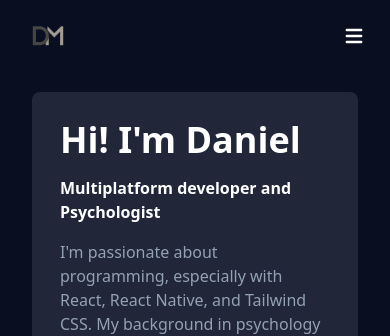
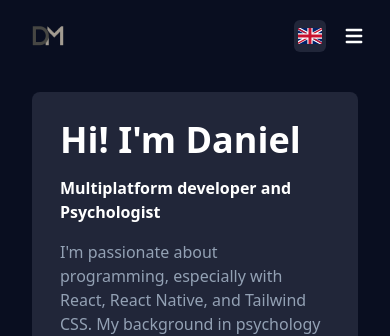
Before and after one commit to danimg0/portfolio, a React (Vite) app: page / in a window 390 px wide. Shown: the top 336 px of the page. Built offline with nearby package versions, Linux system fonts and the light colour scheme.

Commit message:
Switch de lenguaje fix en movil

```diff
--- a/src/components/Header.tsx
+++ b/src/components/Header.tsx
@@ -1,9 +1,8 @@
-import { useState, useEffect } from "react"; // Importa useEffect
+import { useState, useEffect } from "react";
 import { HiMenu, HiX } from "react-icons/hi";
 import LanguageSwitcher from "./LanguageSwitcher";
-import { useTranslation } from "react-i18next"; // 1. Importa el hook
+import { useTranslation } from "react-i18next";
 
-// 2. Define la estructura de datos para la navegación
 const navItems = [
   { key: "home", sectionId: "section1" },
   { key: "about", sectionId: "section2" },
@@ -12,75 +11,75 @@ const navItems = [
 ];
 
 const Header = () => {
-  const { t } = useTranslation(); // 3. Llama al hook
+  const { t } = useTranslation();
   const [isOpen, setIsOpen] = useState(false);
   const [color, setColor] = useState(false);
 
-  // NOTA: Es mejor usar useEffect para añadir y limpiar el event listener.
   useEffect(() => {
     const changeColor = () => {
-      if (window.scrollY >= 90) {
-        setColor(true);
-      } else {
-        setColor(false);
-      }
+      setColor(window.scrollY >= 90);
     };
     window.addEventListener("scroll", changeColor);
-    // Limpia el listener cuando el componente se desmonte
     return () => {
       window.removeEventListener("scroll", changeColor);
     };
-  }, []); // El array vacío asegura que esto solo se ejecute una vez
+  }, []);
 
   return (
     <div
       className={`fixed top-0 z-50 w-full ${
-        color && "shadow-md"
-      } bg-background`}
+        color ? "shadow-md" : ""
+      } bg-background transition-shadow duration-300`}
     >
       <div className="flex items-center justify-between px-6 py-3 md:px-40">
+        {/* ====== LOGO (Left Side) ====== */}
         <img
           src="/logo.png"
           alt="Logo"
           className="w-12 h-12 cursor-pointer"
           onClick={() => document.getElementById("section1")?.scrollIntoView()}
         />
-        <button
-          type="button"
-          className="ml-4 text-text-primary md:hidden"
-          onClick={() => setIsOpen((prev) => !prev)}
-        >
-          {isOpen ? <HiX size={24} /> : <HiMenu size={24} />}
-        </button>
-        {/* ====== Desktop navigation ====== */}
+
+        {/* ====== CONTROLS (Right Side) ====== */}
+        <div className="flex items-center gap-x-4">
+          {/* -- Desktop Navigation -- */}
           <nav className="hidden md:flex gap-x-4 items-center">
             {navItems.map((item) => (
               <p
-              key={item.key} // Usa una key única
-              className="text-text-primary hover:text-accent cursor-pointer"
+                key={item.key}
+                className="text-text-primary hover:text-accent cursor-pointer transition-colors"
                 onClick={() => {
                   document.getElementById(item.sectionId)?.scrollIntoView();
                 }}
               >
-              {/* 4. Traduce usando la clave del objeto */}
                 {t(`header.nav.${item.key}`)}
               </p>
             ))}
-          {/* LanguageSwitcher se mueve fuera del nav para un mejor layout */}
           </nav>
-        <div className="hidden md:block">
+
+          {/* -- Language Switcher (Visible on all screen sizes) -- */}
           <LanguageSwitcher />
+
+          {/* -- Mobile Hamburger Button -- */}
+          <button
+            type="button"
+            className="text-text-primary md:hidden"
+            onClick={() => setIsOpen((prev) => !prev)}
+            aria-label="Toggle menu"
+          >
+            {isOpen ? <HiX size={24} /> : <HiMenu size={24} />}
+          </button>
         </div>
       </div>
 
-      {/* ====== Mobile dropdown ====== */}
+      {/* ====== MOBILE DROPDOWN (Navigation links only) ====== */}
       <div
         className={
-          `absolute bg-background top-full w-full bg-surface overflow-hidden transition-all duration-300 ease-out ` +
-          (isOpen ? "max-h-60" : "max-h-0")
+          `absolute bg-background top-full w-full overflow-hidden transition-all duration-300 ease-out ` +
+          (isOpen ? "max-h-60 border-t border-gray-700" : "max-h-0")
         }
       >
-        <div className="flex flex-col items-end px-8 py-2">
+        <div className="flex flex-col items-end px-8 py-4">
           {navItems.map((item, index) => (
             <p
               key={item.key}
@@ -98,9 +97,6 @@ const Header = () => {
               {t(`header.nav.${item.key}`)}
             </p>
           ))}
-          <div className="pt-2">
-            <LanguageSwitcher />
-          </div>
         </div>
       </div>
     </div>
```
Lines whose indentation alone changed are shown as unchanged.
